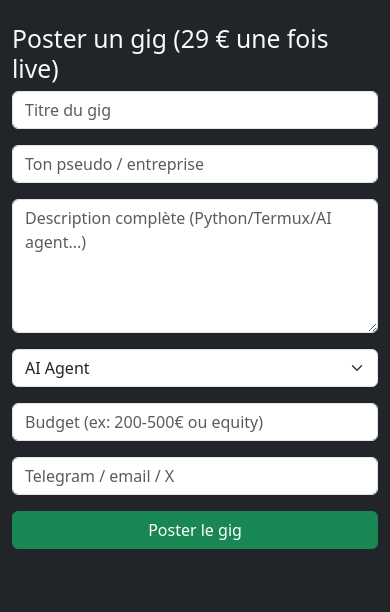
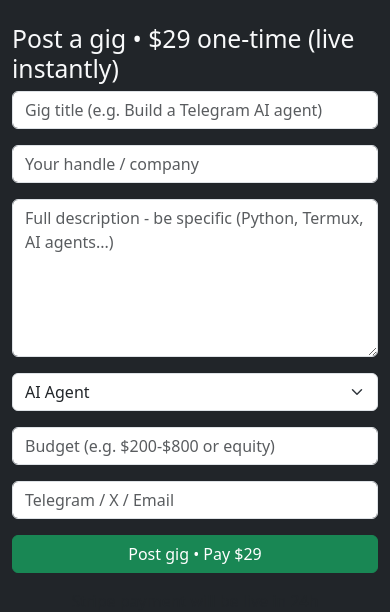
Before and after one commit to seblmr/phoneonlygigs, a Flask app: page /post in a window 390 px wide. Shown: the top 612 px of the page. Run offline with Flask 3, Linux system fonts and the light colour scheme.

Commit message:
full english version + mobile polish

```diff
--- a/templates/post.html
+++ b/templates/post.html
@@ -1,32 +1,32 @@
 <!DOCTYPE html>
-<html lang="fr">
+<html lang="en">
 <head>
     <meta charset="UTF-8">
     <meta name="viewport" content="width=device-width, initial-scale=1">
-    <title>Poster un gig • PhoneOnlyGigs</title>
+    <title>Post a gig • PhoneOnlyGigs</title>
     <link href="https://cdn.jsdelivr.net/npm/bootstrap@5.3.3/dist/css/bootstrap.min.css" rel="stylesheet">
 </head>
 <body class="bg-dark text-light">
     <div class="container py-4">
-        <h2>Poster un gig (29 € une fois live)</h2>
+        <h2>Post a gig • $29 one-time (live instantly)</h2>
         <form method="post">
-            <div class="mb-3"><input type="text" name="title" class="form-control" placeholder="Titre du gig" required></div>
-            <div class="mb-3"><input type="text" name="company" class="form-control" placeholder="Ton pseudo / entreprise" required></div>
-            <div class="mb-3"><textarea name="description" class="form-control" rows="5" placeholder="Description complète (Python/Termux/AI agent...)" required></textarea></div>
+            <div class="mb-3"><input type="text" name="title" class="form-control" placeholder="Gig title (e.g. Build a Telegram AI agent)" required></div>
+            <div class="mb-3"><input type="text" name="company" class="form-control" placeholder="Your handle / company" required></div>
+            <div class="mb-3"><textarea name="description" class="form-control" rows="6" placeholder="Full description - be specific (Python, Termux, AI agents...)" required></textarea></div>
             <div class="mb-3">
                 <select name="niche" class="form-select">
                     <option>AI Agent</option>
                     <option>Termux Script</option>
                     <option>Mobile Solopreneur</option>
-                    <option>Automation légère</option>
-                    <option>Autre phone-only</option>
+                    <option>Light Automation</option>
+                    <option>Other phone-only</option>
                 </select>
             </div>
-            <div class="mb-3"><input type="text" name="budget" class="form-control" placeholder="Budget (ex: 200-500€ ou equity)" required></div>
-            <div class="mb-3"><input type="text" name="contact" class="form-control" placeholder="Telegram / email / X" required></div>
-            <button type="submit" class="btn btn-success w-100">Poster le gig</button>
+            <div class="mb-3"><input type="text" name="budget" class="form-control" placeholder="Budget (e.g. $200-$800 or equity)" required></div>
+            <div class="mb-3"><input type="text" name="contact" class="form-control" placeholder="Telegram / X / Email" required></div>
+            <button type="submit" class="btn btn-success w-100">Post gig • Pay $29</button>
         </form>
-        <p class="text-center mt-3 text-muted">Paiement Stripe activé dans 48h (version pro)</p>
+        <p class="text-center mt-3 text-muted">Stripe payment will be live in 24h</p>
     </div>
 </body>
 </html>
```
Also changed, not shown: templates/detail.html (+4 -4 lines), templates/index.html (+9 -7 lines).
